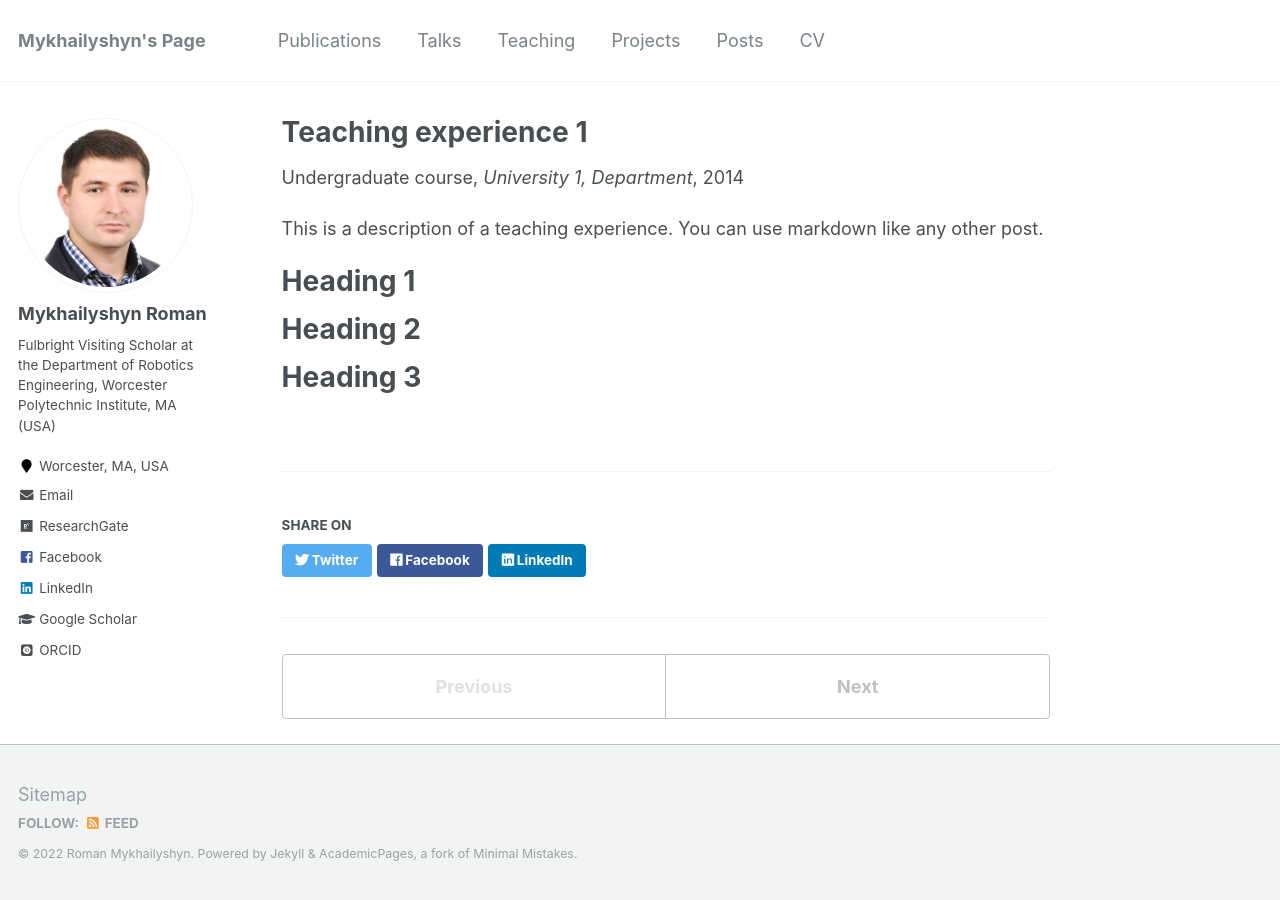
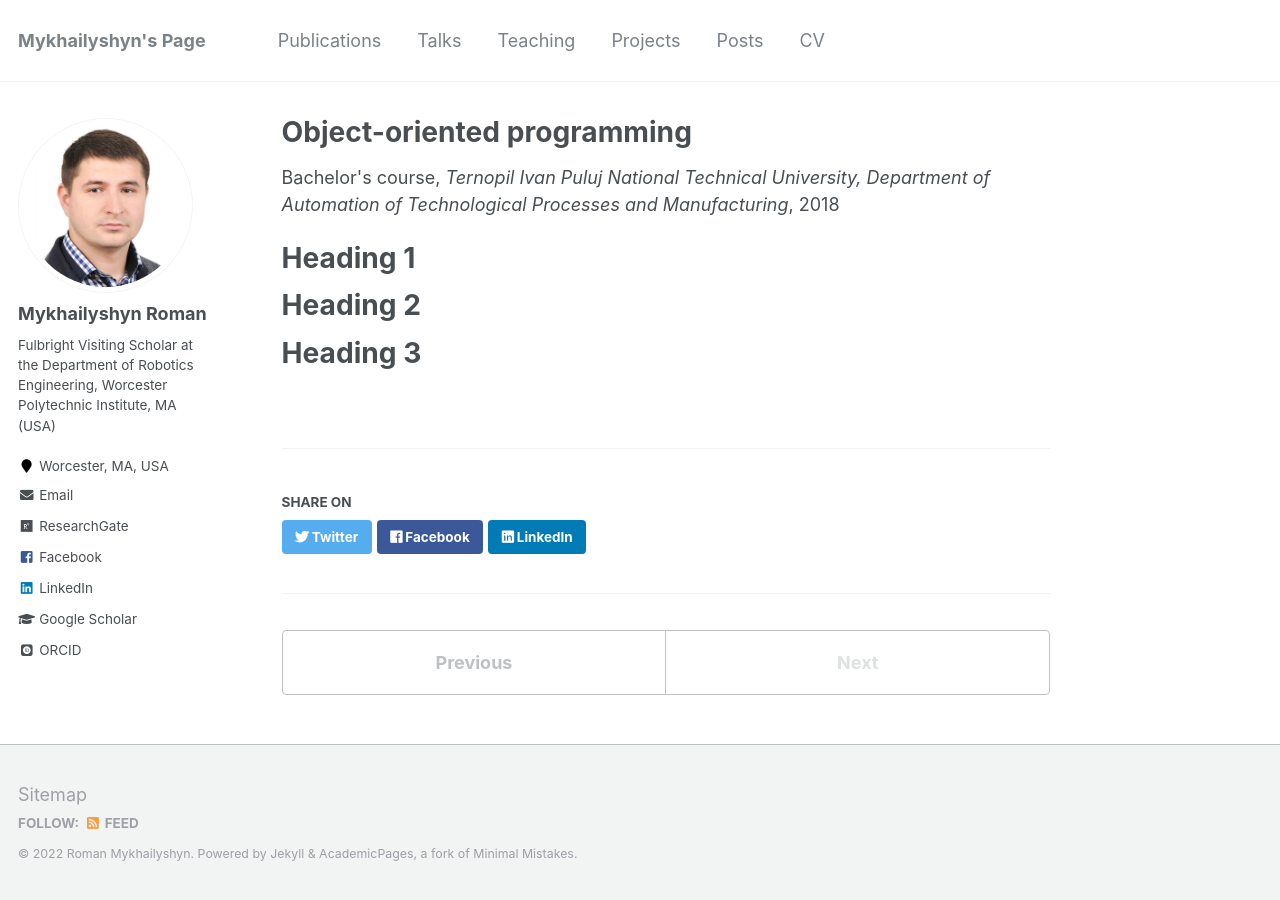
Before and after one commit to RomanMykhailyshyn/RomanMykhailyshyn.github.io, a Jekyll site: the page built from _teaching/2014-spring-teaching-1.md, in a window 1280 px wide. Built offline with Jekyll 4.4.1, drawn with Linux system fonts in a browser that asks for light colours; some web fonts are replaced.

Commit message:
Update 2014-spring-teaching-1.md

```diff
--- a/_teaching/2014-spring-teaching-1.md
+++ b/_teaching/2014-spring-teaching-1.md
@@ -1,14 +1,12 @@
 ---
-title: "Teaching experience 1"
+title: "Object-oriented programming"
 collection: teaching
-type: "Undergraduate course"
+type: "Bachelor's course"
 permalink: /teaching/2014-spring-teaching-1
-venue: "University 1, Department"
-date: 2014-01-01
-location: "City, Country"
+venue: "Ternopil Ivan Puluj National Technical University, Department of Automation of Technological Processes and Manufacturing"
+date: 2018-01-01
+location: "Ternopil, Ukraine"
 ---
-
-This is a description of a teaching experience. You can use markdown like any other post.
 
 Heading 1
 ======
```
